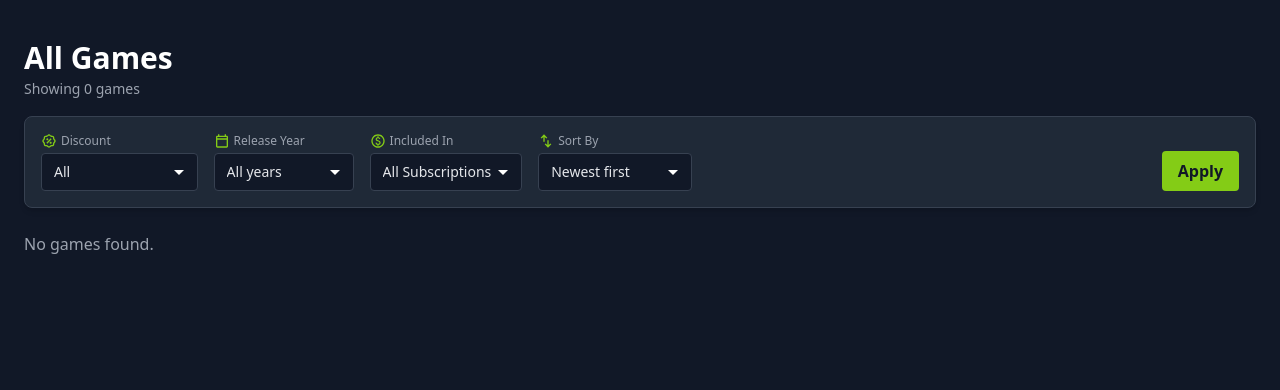
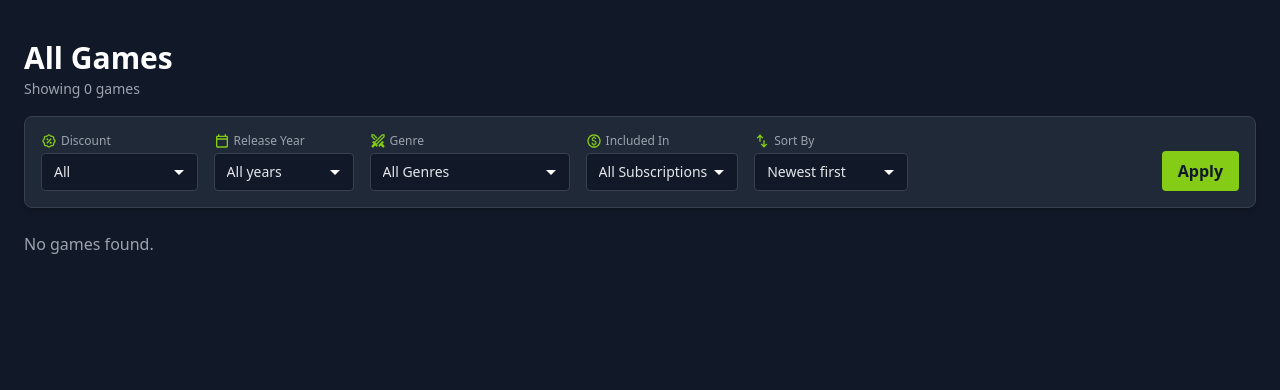
Before and after one commit to 6SUPER6SONIC6/Diffly, a Django app: page /games/ in a window 1280 px wide. Shown: the part 102-492 px from the top of the page. Run offline with Django 5.2, Linux system fonts and the light colour scheme; data that the repository does not hold is empty; some libraries are stand-ins or nearby versions.

Commit message:
feat(game-genres): add filtering by genre

```diff
--- a/apps/games/templates/games/game_list.html
+++ b/apps/games/templates/games/game_list.html
@@ -59,6 +59,29 @@
               </select>
 
       </div>
+
+        <!-- Genres -->
+        <div class="flex flex-col w-full md:min-w-[200px] md:w-auto">
+            <label class="text-s md:text-xs text-gray-400 mb-1 flex items-center gap-1">
+                <svg class="w-4 h-4 text-accent" viewBox="0 0 24 24" fill="none" xmlns="http://www.w3.org/2000/svg">
+                    <mask id="mask0_177_8" style="mask-type:alpha" maskUnits="userSpaceOnUse" x="0" y="0" width="24" height="24">
+                        <rect width="24" height="24" fill="#D9D9D9"/>
+                    </mask>
+                    <g mask="url(#mask0_177_8)">
+                        <path d="M19.05 21.5999L16.125 18.6999L13.925 20.8999L13.225 20.1999C12.8417 19.8166 12.65 19.3416 12.65 18.7749C12.65 18.2082 12.8417 17.7332 13.225 17.3499L17.45 13.1249C17.8333 12.7416 18.3083 12.5499 18.875 12.5499C19.4417 12.5499 19.9167 12.7416 20.3 13.1249L21 13.8249L18.8 16.0249L21.7 18.9499C21.9 19.1499 22 19.3832 22 19.6499C22 19.9166 21.9 20.1499 21.7 20.3499L20.45 21.5999C20.25 21.7999 20.0167 21.8999 19.75 21.8999C19.4833 21.8999 19.25 21.7999 19.05 21.5999ZM22 5.8999L10.65 17.2499L10.775 17.3499C11.1583 17.7332 11.35 18.2082 11.35 18.7749C11.35 19.3416 11.1583 19.8166 10.775 20.1999L10.075 20.8999L7.875 18.6999L4.95 21.5999C4.75 21.7999 4.51667 21.8999 4.25 21.8999C3.98333 21.8999 3.75 21.7999 3.55 21.5999L2.3 20.3499C2.1 20.1499 2 19.9166 2 19.6499C2 19.3832 2.1 19.1499 2.3 18.9499L5.2 16.0249L3 13.8249L3.7 13.1249C4.08333 12.7416 4.55833 12.5499 5.125 12.5499C5.69167 12.5499 6.16667 12.7416 6.55 13.1249L6.65 13.2499L18 1.8999H22V5.8999ZM6.95 10.8499L2 5.8999V1.8999H6L10.95 6.8499L9.525 8.2499L5.175 3.8999H4V5.0749L8.35 9.4249L6.95 10.8499ZM9.25 15.8249L20 5.0749V3.8999H18.825L8.075 14.6499L9.25 15.8249Z" fill="#84CC16"/>
+                    </g>
+                </svg>
+                Genre
+            </label>
+
+            <select name="genre"
+                    class="bg-dark-bg border border-dark-border text-gray-200 text-sm rounded px-3 py-2 focus:border-accent transition w-full md:w-auto">
+                <option value="">All Genres</option>
+                {% for genre in all_genres %}
+                <option value="{{ genre.title }}" {% if request.GET.genre == genre.title %}selected{% endif %}>{{ genre.title }}</option>
+                {% endfor %}
+            </select>
+        </div>
 
       <!-- Subscription -->
       <div class="flex flex-col w-full md:min-w-[140px] md:w-auto">
--- a/apps/games/views.py
+++ b/apps/games/views.py
@@ -4,7 +4,7 @@ from django.shortcuts import render, redirect
 from django.utils import timezone
 from django.views import generic
 
-from apps.games.models import Game, Price, GameImage, Region, Platform, Subscription
+from apps.games.models import Game, Price, GameImage, Region, Platform, Subscription, Genre
 
 
 def index(request):
@@ -77,8 +77,12 @@ class GameListView(generic.ListView):
             .order_by('-year')
         )
         context['release_years'] = release_years
+
         context['all_subscriptions'] = Subscription.objects.all().order_by('title')
         context['selected_subscription'] = self.request.GET.get('subscription', '')
+
+        context['all_genres'] = Genre.objects.all().order_by('title')
+        context['selected_genre'] = self.request.GET.get('genre', '')
         return context
 
     def get_queryset(self):
@@ -88,6 +92,7 @@ class GameListView(generic.ListView):
         discounted = self.request.GET.get('discounted')
         release_year = self.request.GET.get('release_year')
         subscription_title = self.request.GET.get('subscription')
+        genre_title = self.request.GET.get('genre')
 
         if discounted == 'true':
             qs = qs.filter(prices__discount_percentage__gt=0, prices__is_on_sale=True)
@@ -99,6 +104,9 @@ class GameListView(generic.ListView):
 
         if subscription_title:
             qs = qs.filter(subscriptions__title__icontains=subscription_title)
+
+        if genre_title:
+            qs = qs.filter(genres__title=genre_title)
 
         # Ordering
         ordering = self.request.GET.get('ordering')
@@ -134,6 +142,9 @@ class GameListView(generic.ListView):
         if 'subscription' in params and not params['subscription']:
             params.pop('subscription')
             changed = True
+        if 'genre' in params and not params['genre']:
+            params.pop('genre')
+            changed = True
 
         if changed:
             qs = params.urlencode()
```
